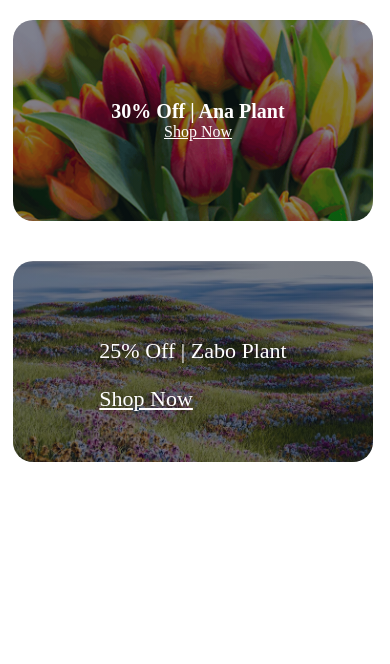
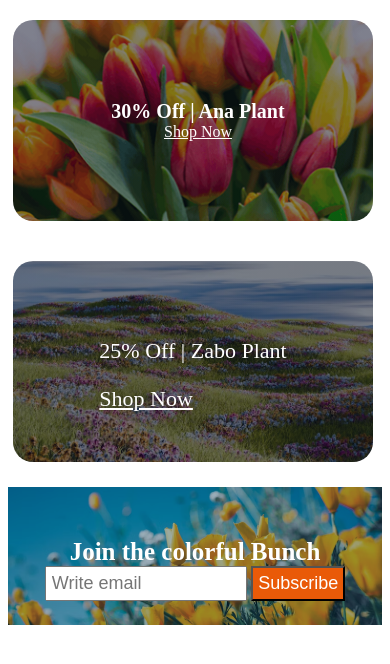
Before and after one commit to Sudipto-Sen-Gupto/assignment-2, a plain HTML site: page index.html in a window 390 px wide. Shown: the part 4656-5320 px from the top of the page. Before the commit the page ends 5146 px from the top, so only its background shows below. Drawn offline with Linux system fonts and the light colour scheme.

Commit message:
section 4 added and responsive

```diff
--- a/index.html
+++ b/index.html
@@ -142,7 +142,20 @@
     </div>
   </div>
         </section>
+
     </main><!--main portion end-->
+
+    <section class="section4">
+         <div class="searchbar">
+
+            <div class="section4-title">
+                <h1>Join the colorful Bunch</h1>
+
+            <div class="group"><input type="email" name="search" id="search" placeholder="Write email">
+            <button>Subscribe</button></div>
+            </div>
+         </div>
+    </section>
 
     <footer><!--footer portion start-->
 
--- a/style.css
+++ b/style.css
@@ -186,36 +186,6 @@ gap: 20px;
     text-align: center;
     width: 70%;
 }
-/* .plant-variety{
-    display: flex;
-    gap: 20px;
-}
-.plants{
-    height: 30%;
-    width: 30%;
-}
-.bloom-plant{
-     background: url('B12A02-Responsive-Flowers/assets/deal-bloom.png')  no-repeat  ;
-     background-size: cover;
-     height:201px;
-     width:367px;
-    filter: drop-shadow(5px 5px 10px rgba(22, 15, 15, 0.5),);
-
-
-}
-.ana-plant{
-background: url('B12A02-Responsive-Flowers/assets/deal-ana.png')  no-repeat  ;
-     background-size: cover;
-     height:201px ;
-     width:367px ;
-    filter: drop-shadow(5px 5px 10px rgba(22, 15, 15, 0.5),);
-}
-.zabo-plant{
-      background-image: url('B12A02-Responsive-Flowers/assets/deal-zabo.png') no-repeat;
-      background-size: cover;
-      height:250px;
-      width:600px;
-} */
 
 
 
@@ -251,13 +221,6 @@ background: url('B12A02-Responsive-Flowers/assets/deal-ana.png')  no-repeat  ;
       margin-bottom: 20px;
     }
 
-
-    /* .title {
-      position: relative;
-      text-align: center;
-      z-index: 1;
-    } */
-
     .title p{
       margin: 0;
       font-size: 20px;
@@ -276,6 +239,50 @@ background: url('B12A02-Responsive-Flowers/assets/deal-ana.png')  no-repeat  ;
     .title-large a{
         text-align: center;
     }
+
+
+       .section4{
+        width: 60%;
+        margin: 0 auto;
+        height: 533px;
+       }
+    .searchbar{
+                background-image: url('./B12A02-Responsive-Flowers/assets/news-letter-bg.png');
+        background-repeat: no-repeat;
+
+        width: 100%;
+        /* height: 100%; */
+         padding: 200px 200px;
+          background-size:100% auto;
+
+          display: flex;
+          justify-content: center;
+          align-items: center;
+          box-sizing: border-box;
+    }
+      .section4-title{
+        color: white;
+        width: 100%;
+        text-align: center;
+        margin: 0;
+      }
+      .section4-title h1{
+        font-size: 50px;
+        text-align: ;
+      }
+      input[type="email"]{
+        font-size: 30px;
+        padding: 15px;
+        width: 60%;
+      }
+       .section4-title button{
+        background-color: #E95A08;
+        padding: 15px;
+        font-size: 30px;
+        color: white;
+       }
+
+
 @media screen and (max-width:576px) {
 
     body{
@@ -370,4 +377,38 @@ background: url('B12A02-Responsive-Flowers/assets/deal-ana.png')  no-repeat  ;
      .title-large{
         font-size: 22px;
      }
+
+     .section4{
+        width: 100%;
+
+     }
+
+
+
+.searchbar {
+
+    flex-direction: ;
+    background-size: 100% cover;
+   /* height: 100% ; */
+   padding: 30px 30px;
+
+  }
+
+  .section4-title h1 {
+    font-size: 25px;
+    margin-bottom: 0px;
+  }
+
+  input[type="email"] {
+    font-size: 18px;
+    padding: 5px;
+    /* width: 100%; */
+    margin-bottom: 0px;
+  }
+
+  .section4-title button {
+    font-size: 18px;
+    padding: 5px;
+    /* width: 100%; */
+  }
 }
```
